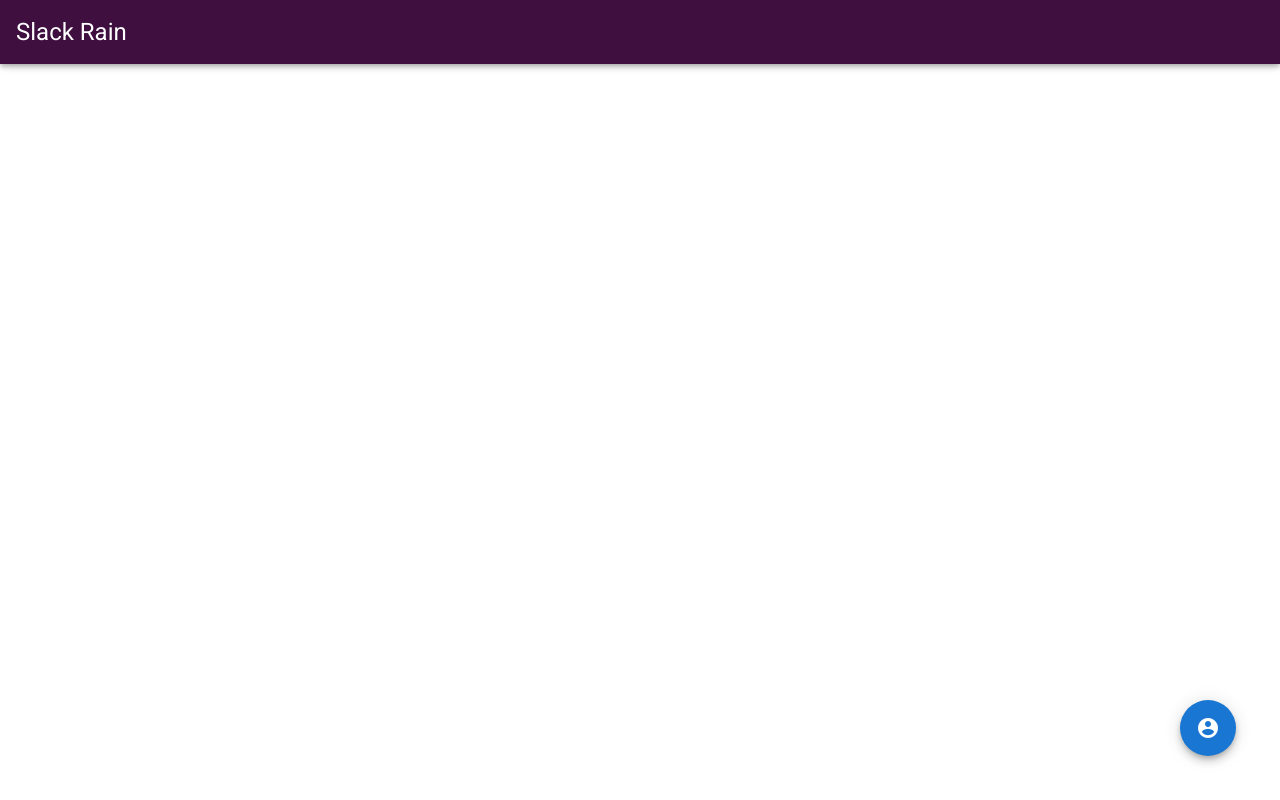
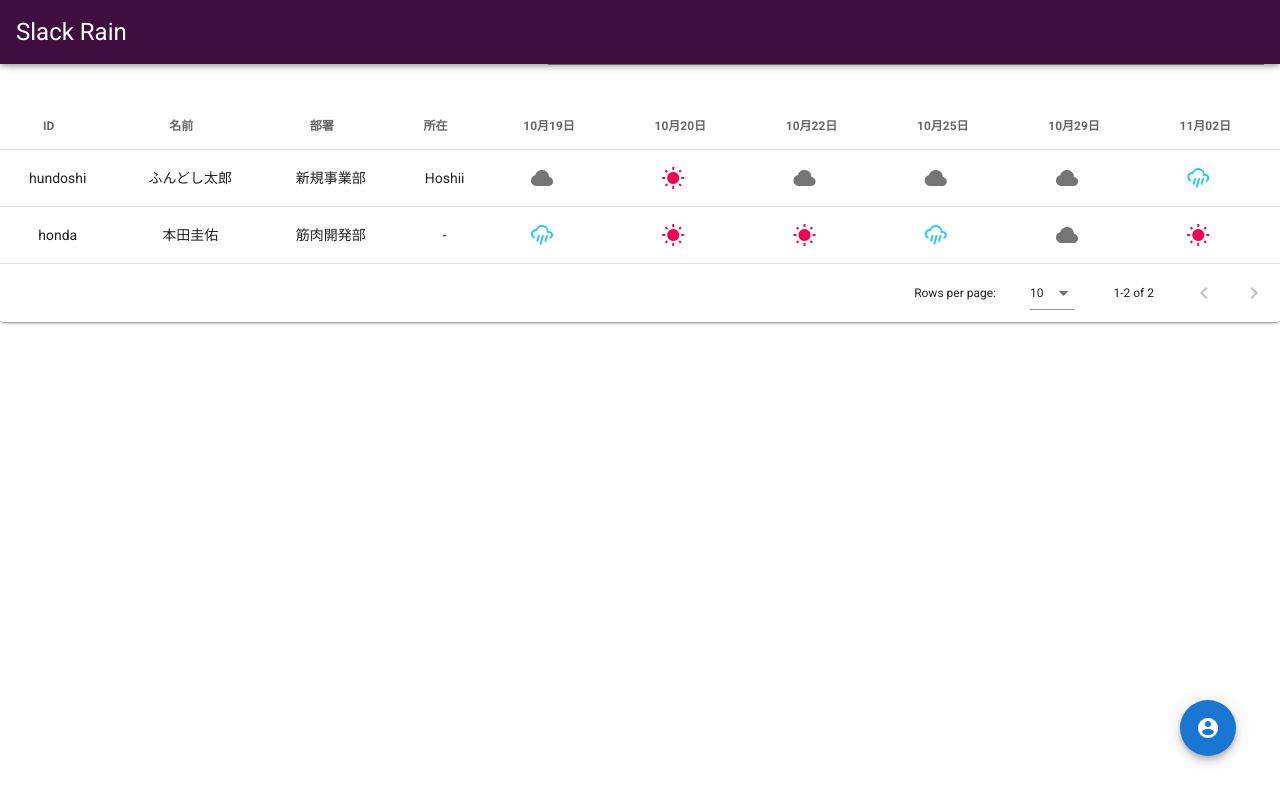
Before and after one commit to kubo-hide-kun/jphacks-slack-app, a Vue app: page /Main in a window 1280 px wide. Built offline with nearby package versions, Linux system fonts and the light colour scheme.

Commit message:
Merge week graph to main by human

```diff
--- a/src/views/Main.vue
+++ b/src/views/Main.vue
@@ -1,7 +1,47 @@
 <template>
   <div id="app">
     <v-app id="inspire">
-    <DatePicker v-if="isRestForm"/>
+      <v-card>
+        <v-card-title>
+          <div class="flex-grow-1"></div>
+          <v-text-field v-model="search" label="Search" single-line></v-text-field>
+        </v-card-title>
+        <div class="table">
+          <v-data-table :headers="headers" :items="results" :search="search">
+            <template v-slot:item.today="{ item }">
+              <v-list-item-icon>
+                <v-icon :color="getWeatherColor(item.today)">{{ getWeatherIcon(item.today) }}</v-icon>
+              </v-list-item-icon>
+            </template>
+            <template v-slot:item.dayOne="{ item }">
+              <v-list-item-icon>
+                <v-icon :color="getWeatherColor(item.dayOne)">{{ getWeatherIcon(item.dayOne) }}</v-icon>
+              </v-list-item-icon>
+            </template>
+            <template v-slot:item.dayTwo="{ item }">
+              <v-list-item-icon>
+                <v-icon :color="getWeatherColor(item.dayTwo)">{{ getWeatherIcon(item.dayTwo) }}</v-icon>
+              </v-list-item-icon>
+            </template>
+            <template v-slot:item.dayThree="{ item }">
+              <v-list-item-icon>
+                <v-icon :color="getWeatherColor(item.dayThree)">{{ getWeatherIcon(item.dayThree) }}</v-icon>
+              </v-list-item-icon>
+            </template>
+            <template v-slot:item.dayFour="{ item }">
+              <v-list-item-icon>
+                <v-icon :color="getWeatherColor(item.dayFour)">{{ getWeatherIcon(item.dayFour) }}</v-icon>
+              </v-list-item-icon>
+            </template>
+            <template v-slot:item.dayFive="{ item }">
+              <v-list-item-icon>
+                <v-icon :color="getWeatherColor(item.dayFive)">{{ getWeatherIcon(item.dayFive) }}</v-icon>
+              </v-list-item-icon>
+            </template>
+          </v-data-table>
+        </div>
+      </v-card>
+      <DatePicker v-if="isRestForm" />
       <div class="p">
         <v-card id="create">
           <v-speed-dial
@@ -15,76 +55,136 @@
             :transition="transition"
           >
             <template v-slot:activator>
-          <v-btn
-            v-model="fab"
-            color="blue darken-2"
-            dark
-            fab
-            v-on:click = "isRestForm = false"
-          >
+              <v-btn v-model="fab" color="blue darken-2" dark fab v-on:click="isRestForm = false">
                 <v-icon v-if="fab">mdi-close</v-icon>
                 <v-icon v-else>mdi-account-circle</v-icon>
               </v-btn>
             </template>
-      <v-btn
-        fab
-        dark
-        small
-        color="indigo"
-        v-on:click = "isRestForm = true"
-      >
+            <v-btn fab dark small color="indigo" v-on:click="isRestForm = true">
               <v-icon>mdi-plus</v-icon>
             </v-btn>
-      <v-btn
-        fab
-        dark
-        small
-        color="red"
-      >
+            <v-btn fab dark small color="red">
               <v-icon>mdi-delete</v-icon>
             </v-btn>
           </v-speed-dial>
         </v-card>
       </div>
-
     </v-app>
   </div>
 </template>
 
 <script>
 // @ is an alias to /src
-import DatePicker from '../components/DatePicker'
+import DatePicker from "../components/DatePicker";
+const moment = require("moment");
 
 export default {
-      transition: 'slide-y-reverse-transition',
-  direction: 'top',
+  transition: "slide-y-reverse-transition",
+  direction: "top",
   fab: false,
 
   data() {
+    const BASEDATA = moment();
+    const TODAY = BASEDATA.format("MM月DD日");
+    const DAY1 = BASEDATA.add(1, "days").format("MM月DD日");
+    const DAY2 = BASEDATA.add(2, "days").format("MM月DD日");
+    const DAY3 = BASEDATA.add(3, "days").format("MM月DD日");
+    const DAY4 = BASEDATA.add(4, "days").format("MM月DD日");
+    const DAY5 = BASEDATA.add(4, "days").format("MM月DD日");
     return {
+      search: "",
+      headers: [
+        { text: "ID", align: "center", value: "id" },
+        { text: "名前", align: "center", value: "name" },
+        { text: "部署", align: "center", value: "group" },
+        { text: "所在", align: "center", value: "city" },
+        { text: TODAY, align: "center", value: "today" },
+        { text: DAY1, align: "center", value: "dayOne" },
+        { text: DAY2, align: "center", value: "dayTwo" },
+        { text: DAY3, align: "center", value: "dayThree" },
+        { text: DAY4, align: "center", value: "dayFour" },
+        { text: DAY5, align: "center", value: "dayFive" }
+      ],
+      results: [
+        {
+          id: "hundoshi",
+          name: "ふんどし太郎",
+          group: "新規事業部",
+          postal: "825-0005",
+          city: "-",
+          today: "Rain",
+          dayOne: "Clouds",
+          dayTwo: "Clear",
+          dayThree: "Rain",
+          dayFour: "Clouds",
+          dayFive: "Rain"
+        },
+        {
+          id: "honda",
+          name: "本田圭佑",
+          group: "筋肉開発部",
+          postal: "606-0022",
+          city: "-",
+          today: "Rain",
+          dayOne: "Clear",
+          dayTwo: "Clear",
+          dayThree: "Rain",
+          dayFour: "Clouds",
+          dayFive: "Clear"
+        }
+      ],
       isRestForm: false
     };
   },
-
+  mounted() {
+    this.fetchWeather(0);
+  },
   computed: {
-    activeFab () {
+    activeFab() {
       switch (this.tabs) {
-        case 'one': return { class: 'purple', icon: 'account_circle' }
-        case 'two': return { class: 'red', icon: 'edit' }
-        case 'three': return { class: 'green', icon: 'keyboard_arrow_up' }
-        default: return {}
+        case "one":
+          return { class: "purple", icon: "account_circle" };
+        case "two":
+          return { class: "red", icon: "edit" };
+        case "three":
+          return { class: "green", icon: "keyboard_arrow_up" };
+        default:
+          return {};
       }
-    },
+    }
   },
   components: {
     DatePicker
   },
   methods: {
-    leaveRestForm() {
-      this.isRestForm = false;
+    getWeatherIcon(whether) {
+      return whether == "Clear"
+        ? `mdi-white-balance-sunny`
+        : whether == "Clouds"
+        ? `mdi-cloud`
+        : `mdi-weather-pouring`;
+    },
+
+    getWeatherColor(whether) {
+      return whether == "Clear"
+        ? "#ED0254"
+        : whether == "Clouds"
+        ? ""
+        : "#28C9F7";
+    },
+
+    fetchWeather(index) {
+      const sampledata = require("../../sampledata.json");
+      this.results[index].city = sampledata.city.name;
+      this.results[index].today = sampledata.list[0].weather[0].main;
+      this.results[index].dayOne = sampledata.list[8].weather[0].main;
+      this.results[index].dayTwo = sampledata.list[16].weather[0].main;
+      this.results[index].dayThree = sampledata.list[24].weather[0].main;
+      this.results[index].dayFour = sampledata.list[32].weather[0].main;
+      this.results[index].dayFive = sampledata.list[39].weather[0].main;
     }
   }
-}
+};
 </script>
 <style scoped>
 #create .v-speed-dial {
@@ -95,8 +195,8 @@
   position: relative;
 }
 .p {
-  position:fixed;
- right:100px;
- bottom:100px;
+  position: fixed;
+  right: 100px;
+  bottom: 100px;
 }
 </style>
```
Lines whose indentation alone changed are shown as unchanged.
